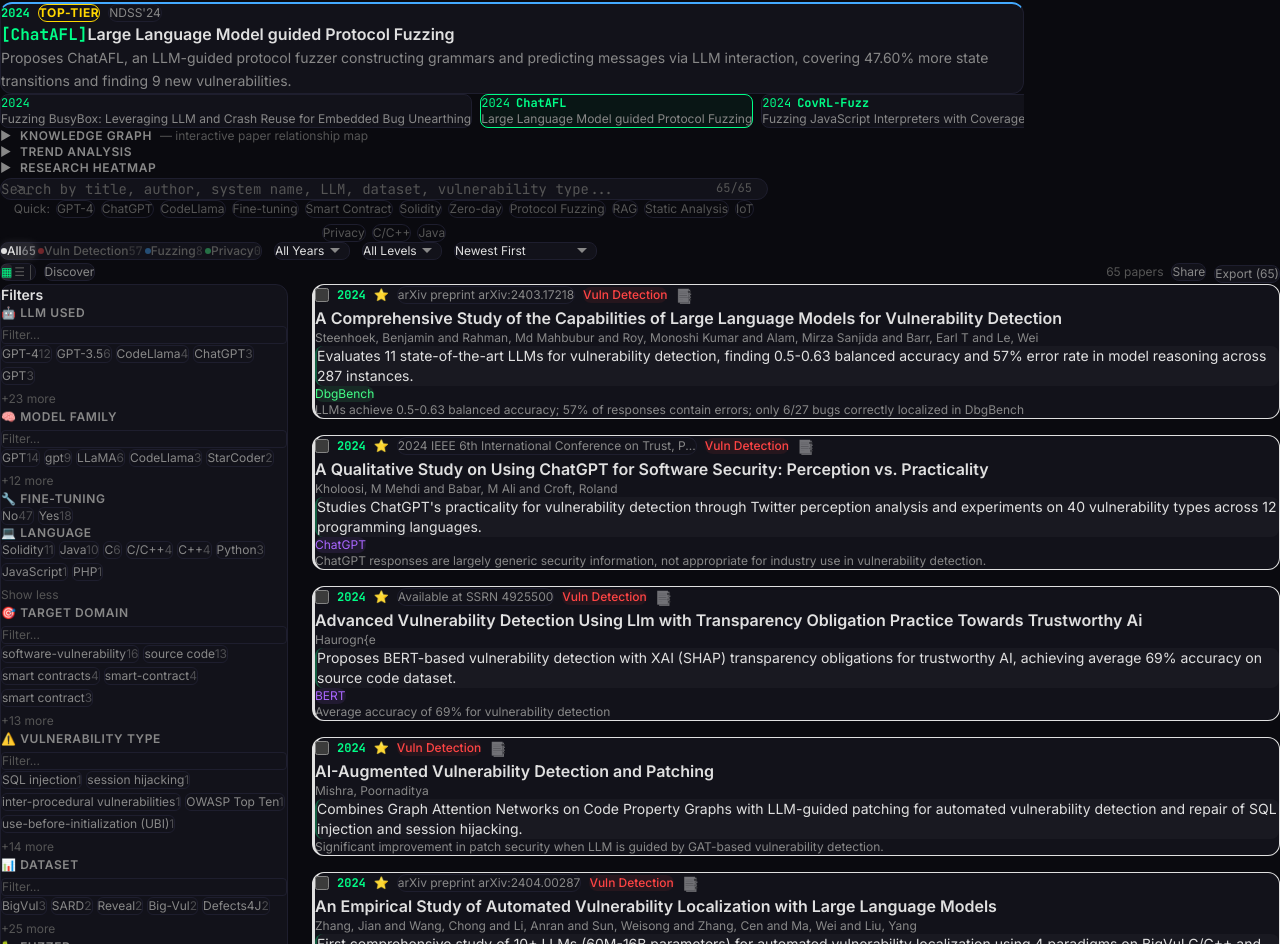
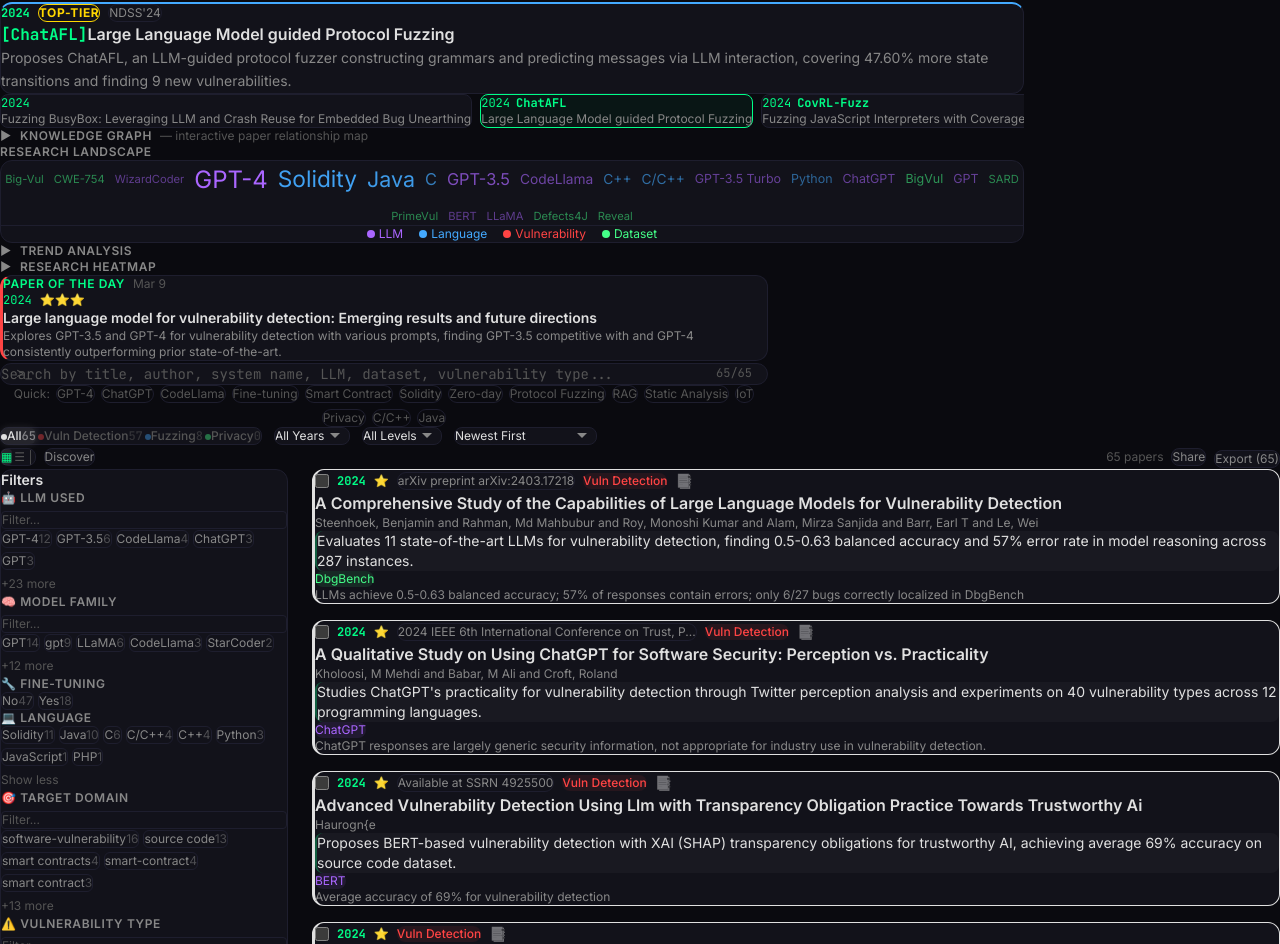
Before and after one commit to OwenSanzas/O2-CyberSecurity-Outpost, a React (Vite) app: page / in a window 1280 px wide. Shown: the part 1340-2284 px from the top of the page. Built offline with nearby package versions, Linux system fonts and the light colour scheme.

Commit message:
Add tag cloud, paper of the day, batch bookmark
- Interactive tag cloud showing research landscape (LLMs, languages,
  vulnerabilities, datasets) with size proportional to frequency
- Paper of the Day: deterministic daily-rotating featured paper
- Batch bookmark button for selected papers

```diff
--- a/src/App.tsx
+++ b/src/App.tsx
@@ -21,6 +21,8 @@
 import ResearchHeatmap from './components/ResearchHeatmap'
 import KeyboardHelp from './components/KeyboardHelp'
 import RecentlyViewed from './components/RecentlyViewed'
+import TagCloud from './components/TagCloud'
+import PaperOfTheDay from './components/PaperOfTheDay'
 import Methodology from './components/Methodology'
 import Footer from './components/Footer'
 import { useSearch } from './hooks/useSearch'
@@ -297,9 +299,11 @@
             )}
           </div>
 
+          <TagCloud papers={papers} onTagClick={handleTagClick} />
           <TrendAnalysis papers={papers} />
           <ResearchHeatmap papers={papers} />
 
+          <PaperOfTheDay papers={papers} onPaperClick={setSelectedPaper} />
           <RecentlyViewed papers={papers} recentIds={recentlyViewed.ids} onPaperClick={setSelectedPaper} />
           <SearchBar query={searchInput} onChange={setSearchInput} resultCount={filtered.length} totalCount={papers.length} papers={papers} searchHistory={searchHistory.history} onHistoryRemove={searchHistory.remove} onHistoryClear={searchHistory.clear} />
           <QuickFilters onSearch={(q: string) => { setSearchInput(q); setQuery(q) }} currentQuery={query} />
@@ -385,6 +389,15 @@
                   className="text-xs px-3 py-1.5 rounded-lg bg-[var(--color-accent)]/10 border border-[var(--color-accent)]/30 text-[var(--color-accent)] cursor-pointer hover:bg-[var(--color-accent)]/20 transition-all"
                 >
                   Compare ({compareIds.length})
+                </button>
+              )}
+              {compareIds.length > 0 && (
+                <button
+                  onClick={() => compareIds.forEach(id => { if (!readingList.has(id)) readingList.toggle(id) })}
+                  className="text-xs px-3 py-1.5 rounded-lg border border-[var(--color-border)] text-[var(--color-text-secondary)] cursor-pointer hover:border-[var(--color-accent)]/30 hover:text-[var(--color-accent)] transition-all bg-transparent"
+                  title="Bookmark all selected papers"
+                >
+                  Bookmark All
                 </button>
               )}
               {compareIds.length > 0 && (
--- /dev/null
+++ b/src/components/PaperOfTheDay.tsx
@@ -0,0 +1,67 @@
+import { useMemo } from 'react'
+import type { Paper } from '../types'
+
+interface Props {
+  papers: Paper[]
+  onPaperClick: (p: Paper) => void
+}
+
+export default function PaperOfTheDay({ papers, onPaperClick }: Props) {
+  const paper = useMemo(() => {
+    if (papers.length === 0) return null
+    // Deterministic "random" based on date — same paper all day
+    const today = new Date()
+    const dayOfYear = Math.floor(
+      (today.getTime() - new Date(today.getFullYear(), 0, 0).getTime()) / (1000 * 60 * 60 * 24)
+    )
+    const seed = today.getFullYear() * 366 + dayOfYear
+    const idx = seed % papers.length
+    return papers[idx]
+  }, [papers])
+
+  if (!paper) return null
+
+  const mainCat = paper.categories[0] || 'vulnerability-detection'
+  const catColors: Record<string, string> = {
+    'vulnerability-detection': '#ff4444',
+    'fuzzing': '#44aaff',
+    'privacy': '#44ff88',
+  }
+
+  return (
+    <div className="max-w-3xl mx-auto mb-6">
+      <div
+        className="bg-[var(--color-bg-card)] border border-[var(--color-border)] rounded-xl p-4 cursor-pointer hover:border-[var(--color-border-hover)] transition-all group"
+        onClick={() => onPaperClick(paper)}
+        style={{ borderLeftColor: catColors[mainCat], borderLeftWidth: '3px' }}
+      >
+        <div className="flex items-center gap-2 mb-2">
+          <span className="text-xs font-semibold text-[var(--color-accent)] uppercase tracking-wider">Paper of the Day</span>
+          <span className="text-xs text-[var(--color-text-muted)]">
+            {new Date().toLocaleDateString('en-US', { month: 'short', day: 'numeric' })}
+          </span>
+        </div>
+        <div className="flex items-start gap-3">
+          <div className="flex-1 min-w-0">
+            <div className="flex items-center gap-2 mb-1">
+              <span className="text-xs font-mono text-[var(--color-accent)]">{paper.year}</span>
+              {paper.system_name && (
+                <span className="text-xs font-mono font-bold text-[var(--color-accent)]">[{paper.system_name}]</span>
+              )}
+              <span className="text-xs">{'⭐'.repeat(paper.recommendation ?? 1)}</span>
+            </div>
+            <h3 className="text-sm font-semibold text-[var(--color-text-primary)] group-hover:text-white transition-colors">
+              {paper.title}
+            </h3>
+            {paper.summary && (
+              <p className="text-xs text-[var(--color-text-secondary)] mt-1 line-clamp-2">{paper.summary}</p>
+            )}
+          </div>
+          <span className="text-xs text-[var(--color-text-muted)] opacity-0 group-hover:opacity-100 transition-opacity shrink-0 mt-1">
+            Read more
+          </span>
+        </div>
+      </div>
+    </div>
+  )
+}
--- /dev/null
+++ b/src/components/TagCloud.tsx
@@ -0,0 +1,106 @@
+import { useMemo } from 'react'
+import type { Paper } from '../types'
+
+interface Props {
+  papers: Paper[]
+  onTagClick: (tag: string) => void
+}
+
+interface TagInfo {
+  text: string
+  count: number
+  type: 'llm' | 'language' | 'vuln' | 'dataset'
+}
+
+const typeColors = {
+  llm: 'var(--color-purple)',
+  language: 'var(--color-blue)',
+  vuln: 'var(--color-red)',
+  dataset: 'var(--color-green)',
+}
+
+export default function TagCloud({ papers, onTagClick }: Props) {
+  const tags = useMemo(() => {
+    const counts = new Map<string, TagInfo>()
+
+    for (const p of papers) {
+      const exp = p.experiment
+      if (!exp) continue
+      for (const l of exp.llm ?? []) {
+        const existing = counts.get(l)
+        counts.set(l, { text: l, count: (existing?.count || 0) + 1, type: 'llm' })
+      }
+      for (const l of exp.language ?? []) {
+        const existing = counts.get(l)
+        counts.set(l, { text: l, count: (existing?.count || 0) + 1, type: 'language' })
+      }
+      for (const v of exp.vulnerability_type ?? []) {
+        const existing = counts.get(v)
+        counts.set(v, { text: v, count: (existing?.count || 0) + 1, type: 'vuln' })
+      }
+      for (const d of exp.dataset ?? []) {
+        const existing = counts.get(d)
+        counts.set(d, { text: d, count: (existing?.count || 0) + 1, type: 'dataset' })
+      }
+    }
+
+    return [...counts.values()]
+      .filter(t => t.count >= 2)
+      .sort((a, b) => b.count - a.count)
+      .slice(0, 40)
+  }, [papers])
+
+  if (tags.length === 0) return null
+
+  const maxCount = Math.max(...tags.map(t => t.count))
+  const minCount = Math.min(...tags.map(t => t.count))
+
+  // Shuffle deterministically for visual variety
+  const shuffled = useMemo(() => {
+    const arr = [...tags]
+    for (let i = arr.length - 1; i > 0; i--) {
+      const j = (i * 7 + 3) % (i + 1)
+      ;[arr[i], arr[j]] = [arr[j], arr[i]]
+    }
+    return arr
+  }, [tags])
+
+  return (
+    <div className="max-w-5xl mx-auto mb-8">
+      <h3 className="text-xs font-semibold text-[var(--color-text-secondary)] mb-3 uppercase tracking-wider">
+        Research Landscape
+      </h3>
+      <div className="bg-[var(--color-bg-card)] border border-[var(--color-border)] rounded-xl p-5">
+        <div className="flex flex-wrap items-center justify-center gap-2">
+          {shuffled.map(tag => {
+            const scale = minCount === maxCount ? 1 : 0.7 + ((tag.count - minCount) / (maxCount - minCount)) * 0.8
+            const opacity = 0.5 + ((tag.count - minCount) / (Math.max(maxCount - minCount, 1))) * 0.5
+            return (
+              <button
+                key={tag.text}
+                onClick={() => onTagClick(tag.text)}
+                className="px-2 py-1 rounded-md border border-transparent hover:border-current transition-all cursor-pointer bg-transparent"
+                style={{
+                  color: typeColors[tag.type],
+                  fontSize: `${scale}rem`,
+                  opacity,
+                }}
+                title={`${tag.text} (${tag.count} papers)`}
+              >
+                {tag.text}
+              </button>
+            )
+          })}
+        </div>
+        <div className="flex items-center justify-center gap-4 mt-3 pt-3 border-t border-[var(--color-border)]">
+          {Object.entries(typeColors).map(([type, color]) => (
+            <span key={type} className="flex items-center gap-1 text-xs" style={{ color }}>
+              <span className="w-2 h-2 rounded-full" style={{ background: color }} />
+              {type === 'llm' ? 'LLM' : type === 'vuln' ? 'Vulnerability' : type.charAt(0).toUpperCase() + type.slice(1)}
+            </span>
+          ))}
+        </div>
+      </div>
+    </div>
+  )
+}
```
